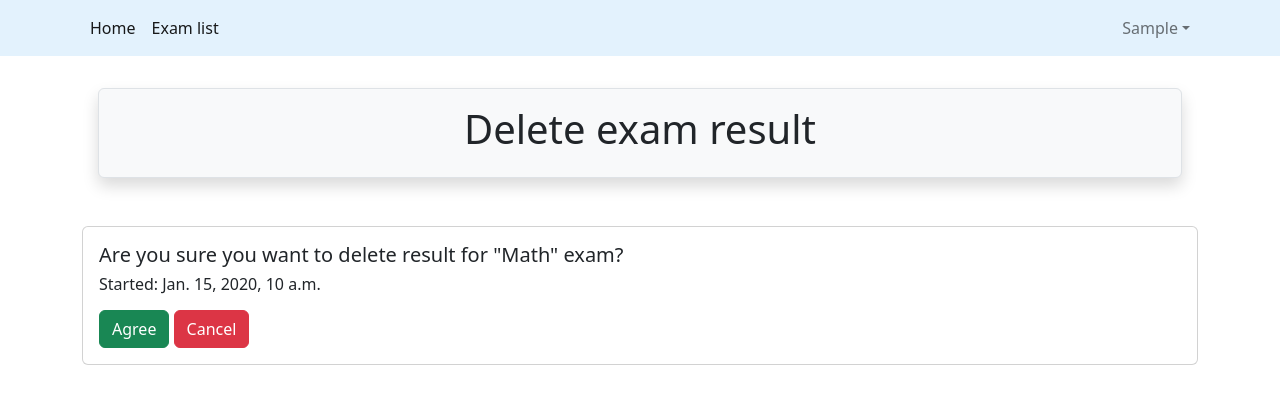
After one commit to HansLanda96/django_quiz, a Django app: page /quiz/00000000-0000-0000-0000-000000000001/result/00000000-0000-0000-0000-000000000001/delete/ in a window 1280 px wide. The commit adds this page. Shown: the top 404 px of the page. Run offline with Django 4.2, Linux system fonts and the light colour scheme; a user stored in the database is signed in; data comes from the database, SQL or seed files in the repository; tables that the repository leaves empty hold one stand-in row (values such as "Sample post"); some libraries are stand-ins or nearby versions.

Commit message:
Point one
Add an option to delete a not completed test

```diff
--- a/src/quiz/templates/exam/details.html
+++ b/src/quiz/templates/exam/details.html
@@ -71,7 +71,8 @@
                             {% if result.state == result.STATE.NEW %}
                                 <a class="btn btn-outline-warning"
                                    href="{% url 'quiz:result_update' exam.uuid result.uuid %}">Continue</a>
-                                <a class="btn btn-outline-danger" href="#">Remove</a>
+                                <a class="btn btn-outline-danger"
+                                   href="{% url 'quiz:result_delete' exam.uuid result.uuid %}">Delete</a>
                             {% else %}
                                 <a class="btn btn-outline-success"
                                    href="{% url 'quiz:result_details' exam.uuid result.uuid %}">View</a>
@@ -85,5 +86,4 @@
             <div class="row">{% include 'includes/paginator.html' %}</div>
         {% endif %}
     </div>
-
 {% endblock content %}
--- /dev/null
+++ b/src/quiz/templates/result/delete.html
@@ -0,0 +1,28 @@
+{% extends "base.html" %}
+
+{% block title %}
+    Delete results
+{% endblock title %}
+Delete results
+
+{% block header %}
+    Delete exam result
+{% endblock header %}
+
+{% block content %}
+    <div class='row'>
+        <div class='col-3'></div>
+        <form method="post">
+            {% csrf_token %}
+            <div class="card" style="mx-auto">
+                <div class="card-body">
+                    <h5 class="card-text">Are you sure you want to delete result for "{{ result.exam.title }}" exam?</h5>
+                    <h6 class='card-text'>Started: {{ result.create_timestamp }}</h6>
+                    <input class='btn btn-success bth-sm mt-2' type='submit' value='Agree'>
+                    <a class='btn btn-danger bth-sm mt-2'
+                       href="{% url 'quiz:details' uuid=result.exam.uuid %}">Cancel</a>
+                </div>
+            </div>
+        </form>
+    </div>
+{% endblock content %}
--- a/src/quiz/urls.py
+++ b/src/quiz/urls.py
@@ -2,8 +2,9 @@ from django.urls import path
 
 from .views import (
     ExamDetailView, ExamListView,
-    ExamResultCreateView, ExamResultDetailView,
-    ExamResultQuestionView, ExamResultUpdateView,
+    ExamResultCreateView, ExamResultDeleteView,
+    ExamResultDetailView, ExamResultQuestionView,
+    ExamResultUpdateView,
 )
 
 
@@ -18,5 +19,5 @@ urlpatterns = [
     #      name='question'),
     path('<uuid:uuid>/result/<uuid:res_uuid>/question/next/', ExamResultQuestionView.as_view(), name='question'),
     path('<uuid:uuid>/result/<uuid:res_uuid>/update/', ExamResultUpdateView.as_view(), name='result_update'),
-    # path('', '', name=''),
+    path('<uuid:uuid>/result/<uuid:res_uuid>/delete/', ExamResultDeleteView.as_view(), name='result_delete')
 ]
--- a/src/quiz/views.py
+++ b/src/quiz/views.py
@@ -156,4 +156,30 @@ class ExamResultUpdateView(LoginRequiredMixin, UpdateView):
 
 
 class ExamResultDeleteView(LoginRequiredMixin, DeleteView):
-    pass
+    model = Result
+    template_name = 'result/delete.html'
+    context_object_name = 'result'
+    pk_url_kwarg = 'uuid'
+
+    def get_object(self, queryset=None):
+        uuid = self.kwargs.get('res_uuid')
+        return self.get_queryset().get(uuid=uuid)
+
+    def post(self, request, *args, **kwargs):
+        uuid = kwargs.get('uuid')
+        res_uuid = kwargs.get('res_uuid')
+        result = Result.objects.get(
+            uuid=res_uuid,
+            user=request.user,
+            exam=Exam.objects.get(uuid=uuid),
+            state=Result.STATE.NEW
+        )
+        result.delete()
+        return HttpResponseRedirect(
+            reverse(
+                'quiz:details',
+                kwargs={
+                    'uuid': uuid,
+                }
+            )
+        )
```
